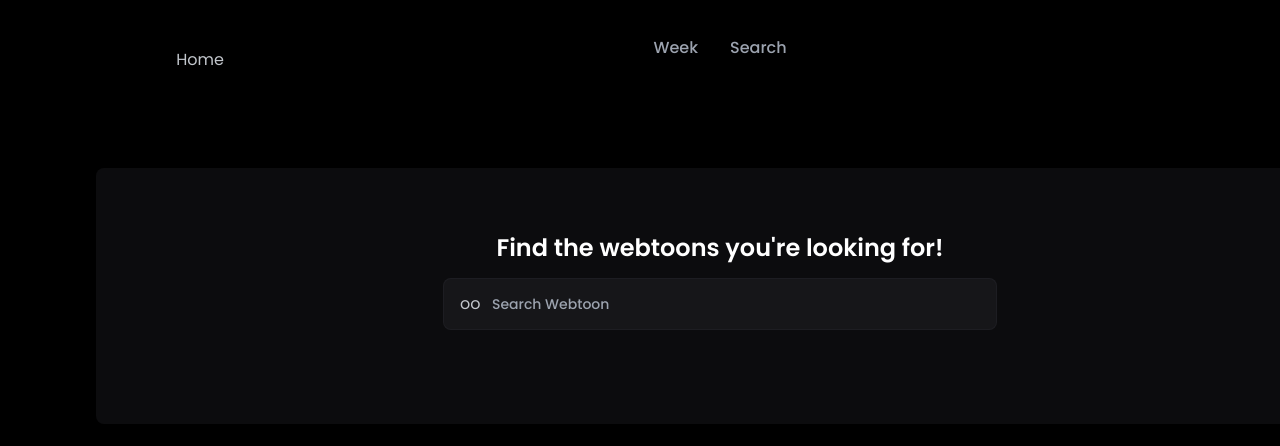
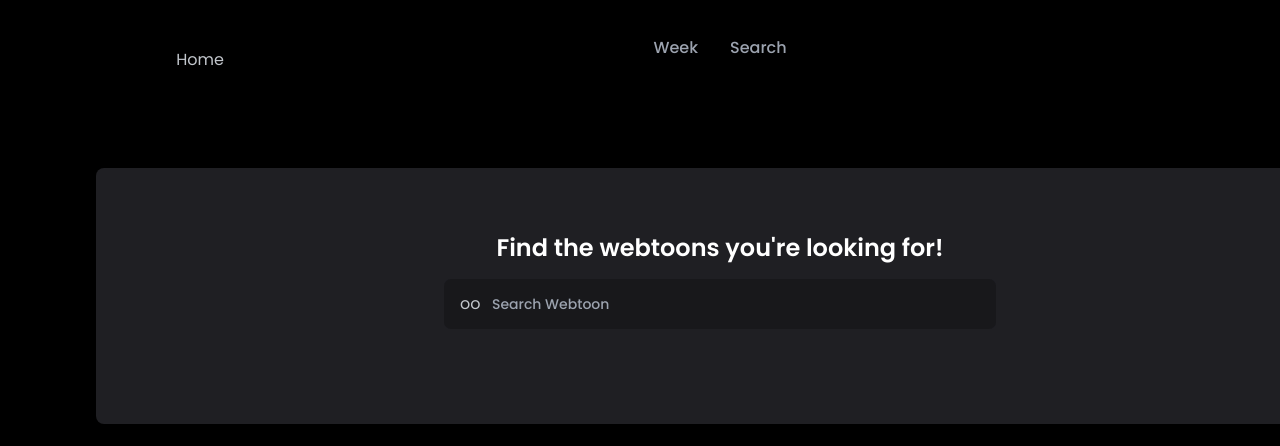
Before and after one commit to KN-Front/Alltoon, a React (Create React App) app: page /search in a window 1280 px wide. Shown: the top 446 px of the page. Built offline with nearby package versions, Linux system fonts and the light colour scheme.

Commit message:
style : 배경색 변경

```diff
--- a/src/components/Search.tsx
+++ b/src/components/Search.tsx
@@ -50,7 +50,7 @@
     };
 
     return (
-        <div className="browse-banner bg-zinc-700/20 rounded-lg">
+        <div className="browse-banner bg-zinc-700/50 rounded-lg">
             <div id="body" className="relative items-center text-center flex mx-auto justify-center">
                 <div className="flex flex-col mt-16">
                     <h1 className="text-white text-2xl font-semibold">Find the webtoons you're looking for!</h1>
--- a/src/components/Sidebar.tsx
+++ b/src/components/Sidebar.tsx
@@ -2,7 +2,7 @@
 
 const Sidebar = () => {
     return (
-        <div className="hidden lg:block w-60 h-[64rem] overflow-auto rounded-lg bg-zinc-700/20 border border-zinc-700/10">
+        <div className="hidden lg:block w-60 h-[64rem] overflow-auto rounded-lg bg-zinc-700/50 border border-zinc-700/10">
             <div className="p-4">
                 <div className="flex flex-col">
                     <div
```
